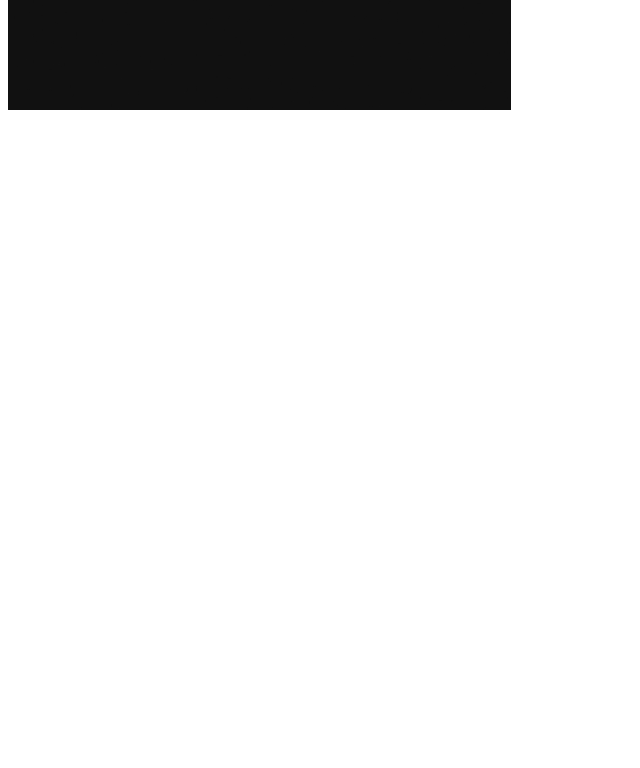
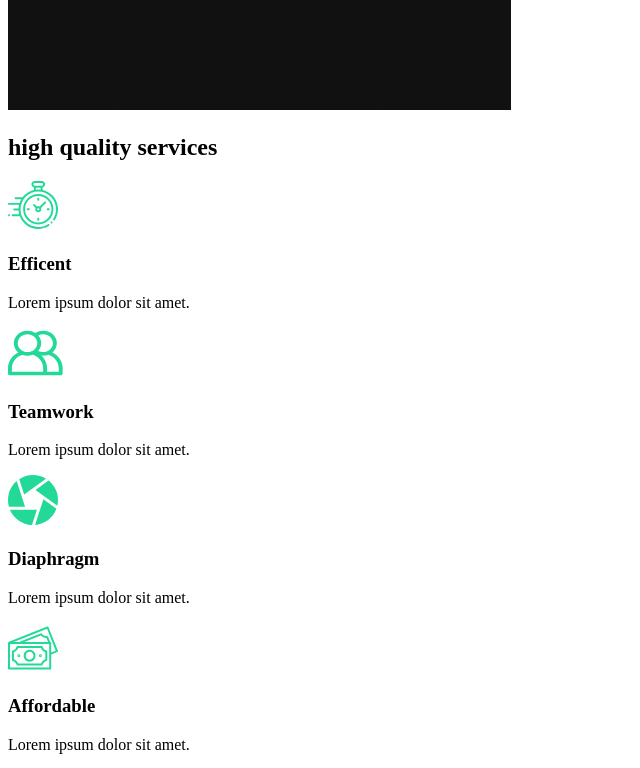
Before and after one commit to marcomondelli/react-website-portfolio, a React (Create React App) app: page / in a window 1280 px wide. Shown: the part 860-1628 px from the top of the page, without its empty margins (0-640 px from the left). Before the commit the page ends 982 px from the top, so only its background shows below. Built offline with nearby package versions, Linux system fonts and the light colour scheme.

Commit message:
3. Services Section

```diff
--- /dev/null
+++ b/src/components/ServicesSection.js
@@ -0,0 +1,53 @@
+import React from "react";
+//import icons
+import clock from "../img/clock.svg";
+import diaphragm from "../img/diaphragm.svg";
+import money from "../img/money.svg";
+import teamwork from "../img/teamwork.svg";
+//import image
+import home2 from "../img/home2.png";
+
+const ServicesSection = () => {
+    return (
+        <div className="services">
+            <div className="description">
+                <h2>high <span>quality</span> services</h2>
+                <div className="cards">
+                    <div className="card">
+                        <div className="icon">
+                            <img src={clock} alt="clock" />
+                            <h3>Efficent</h3>
+                        </div>
+                        <p>Lorem ipsum dolor sit amet.</p>
+                    </div>
+                    <div className="card">
+                        <div className="icon">
+                            <img src={teamwork} alt="teamwork" />
+                            <h3>Teamwork</h3>
+                        </div>
+                        <p>Lorem ipsum dolor sit amet.</p>
+                    </div>
+                    <div className="card">
+                        <div className="icon">
+                            <img src={diaphragm} alt="diaphragm" />
+                            <h3>Diaphragm</h3>
+                        </div>
+                        <p>Lorem ipsum dolor sit amet.</p>
+                    </div>
+                    <div className="card">
+                        <div className="icon">
+                            <img src={money} alt="money" />
+                            <h3>Affordable</h3>
+                        </div>
+                        <p>Lorem ipsum dolor sit amet.</p>
+                    </div>
+                </div>
+            </div>
+            <div className="image">
+                <img src={home2} alt="camera" />
+            </div>
+        </div>
+    );
+};
+
+export default ServicesSection;
--- a/src/pages/AboutUS.js
+++ b/src/pages/AboutUS.js
@@ -1,9 +1,15 @@
 import React from "react";
 //page components
 import AboutSection from "../components/AboutSection";
+import ServicesSection from "../components/ServicesSection";
 
 const AboutUS = () => {
-    return <AboutSection />;
+    return (
+        <>
+            <AboutSection />
+            <ServicesSection />
+        </>
+    )
 };
 
 export default AboutUS;
```
